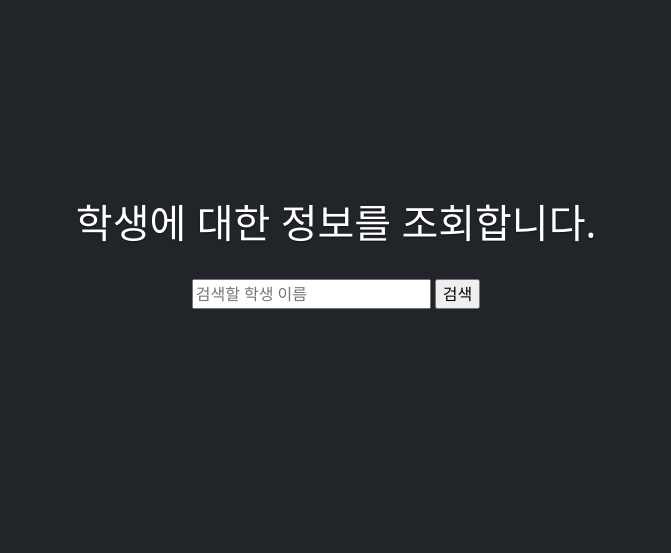
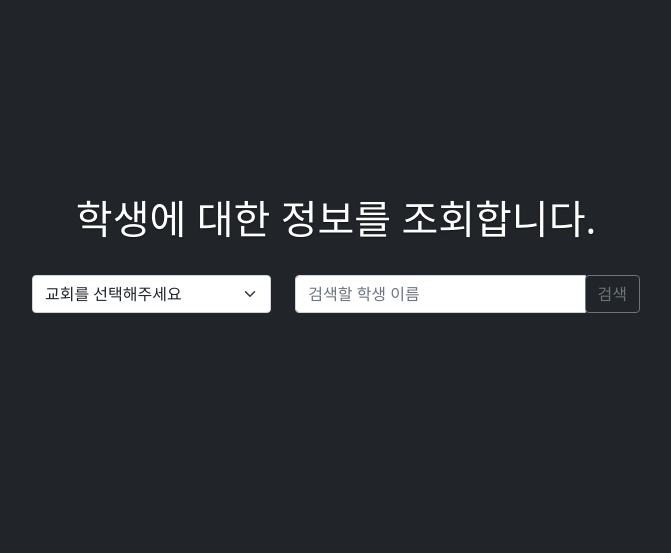
Before and after one commit to lambrosopos/bible-school-web-app, a Django app: page /lookup in a window 1280 px wide. Shown: the part 144-697 px from the top of the page, without its empty margins (304-975 px from the left). Run offline with Django 3.2, Linux system fonts and the light colour scheme; some libraries are stand-ins or nearby versions.

Commit message:
add church select and group name and submit button

```diff
--- a/bible_school/templates/pages/lookup.html
+++ b/bible_school/templates/pages/lookup.html
@@ -16,8 +16,25 @@
   <br>
   <form action="{% url 'lookup_page' %}" method="post">
     {% csrf_token %}
-    <input name="q" type="text" placeholder="검색할 학생 이름">
-    <input type="submit" value="검색">
+    <div class="row">
+      <div class="col-md-5">
+        <select class="form-select" aria-label="Default select example">
+          <option selected>교회를 선택해주세요</option>
+          {% for church in churches %}
+          <option value={{ church.id }}>{{ church.name }}</option>
+          {% endfor %}
+        </select>
+      </div>
+      <div class="col-md-7">
+        <div class="input-group">
+          <input type="text" class="form-control" placeholder="검색할 학생 이름" aria-label="Recipient's username" aria-describedby="basic-addon2">
+          <span>
+            <button class="btn btn-outline-secondary"
+              type="submit">검색</button>
+          </span>
+        </div>
+      </div>
+    </div>
   </form>
 
   {% endif %}
```
